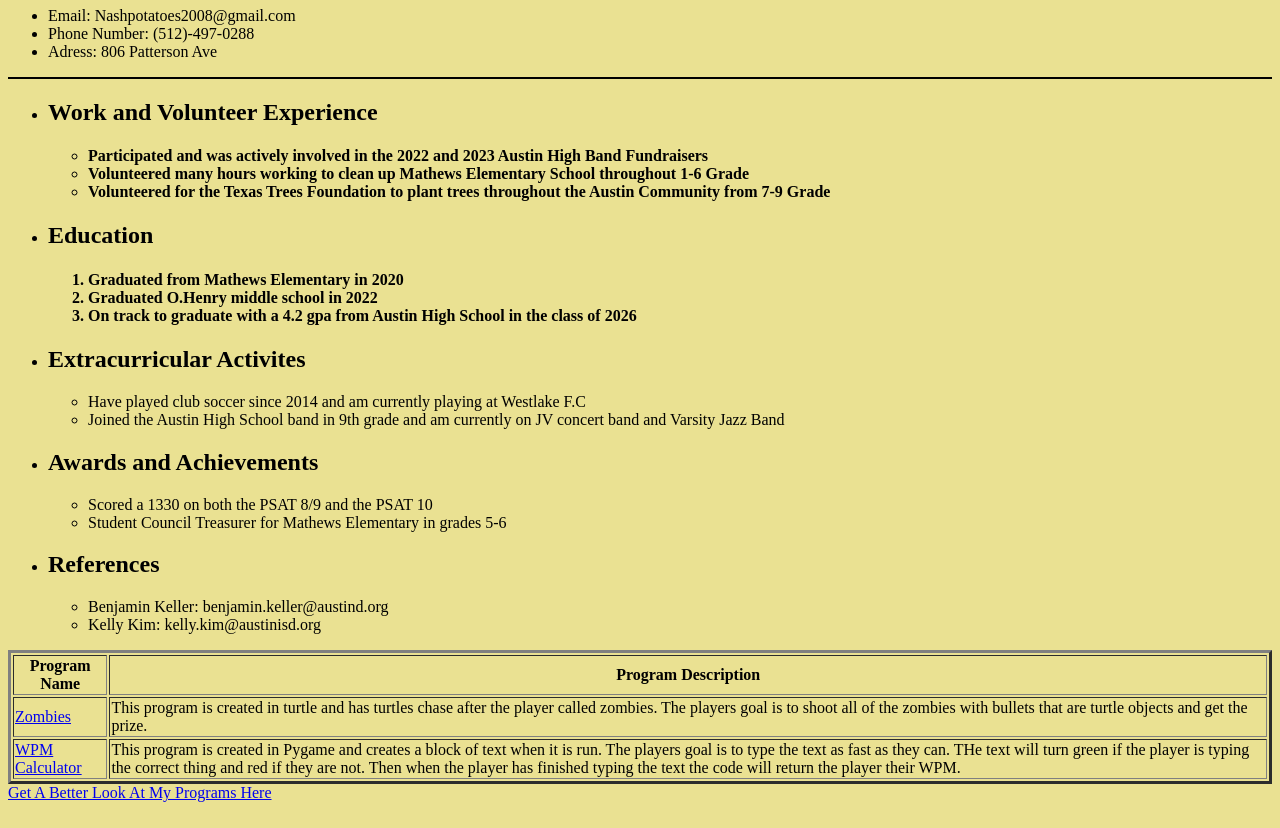
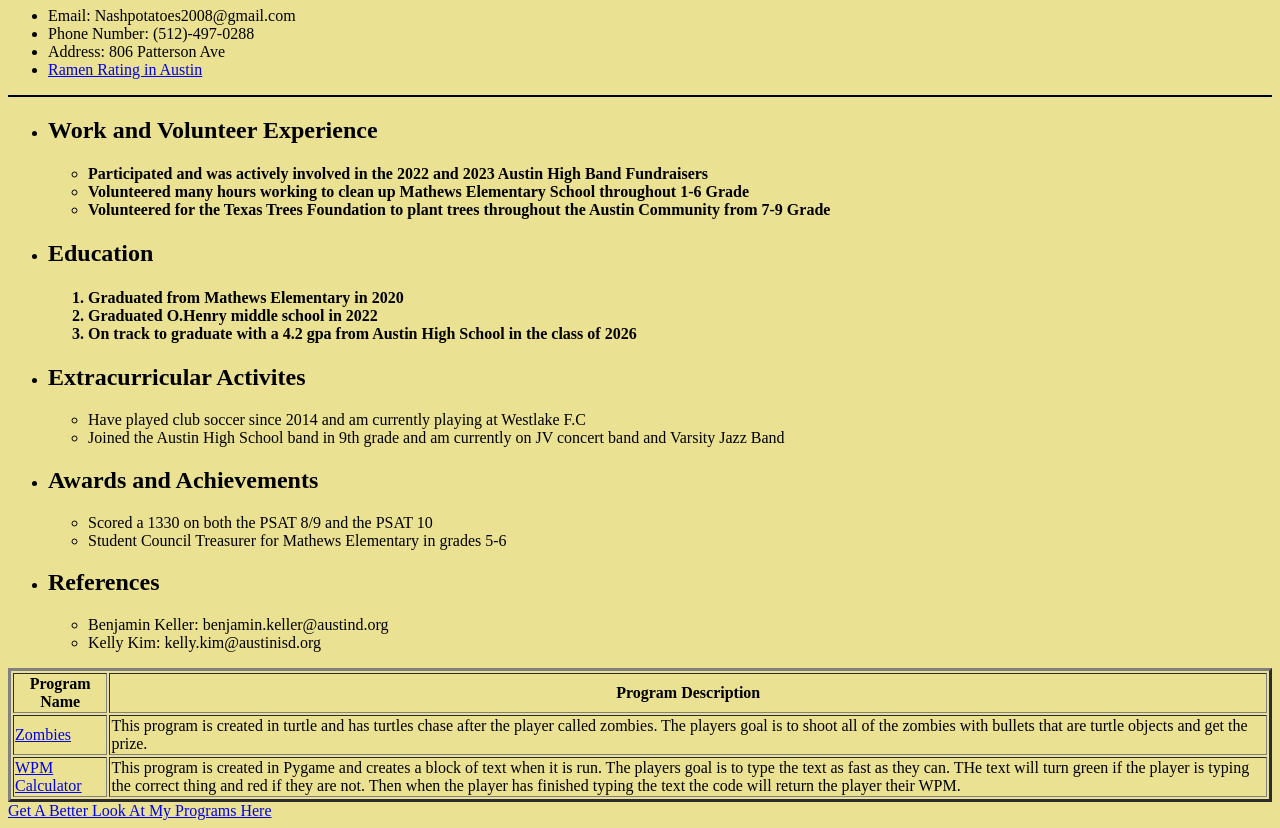
Before and after one commit to El-Asho/El-Asho.github.io, a plain HTML site: page index.html in a window 1280 px wide. Shown: the part 73-901 px from the top of the page. Drawn offline with Linux system fonts and the light colour scheme.

Commit message:
Update index.html

```diff
--- a/index.html
+++ b/index.html
@@ -8,7 +8,8 @@
         <ul>
             <li>Email: Nashpotatoes2008@gmail.com</li>
             <li>Phone Number: (512)-497-0288</li>
-            <li>Adress: 806 Patterson Ave</li>
+            <li>Address: 806 Patterson Ave</li>
+            <li><a href="intro.html">Ramen Rating in Austin</a></li>
         </ul>
         <hr color="000000">
         <ul>
```
